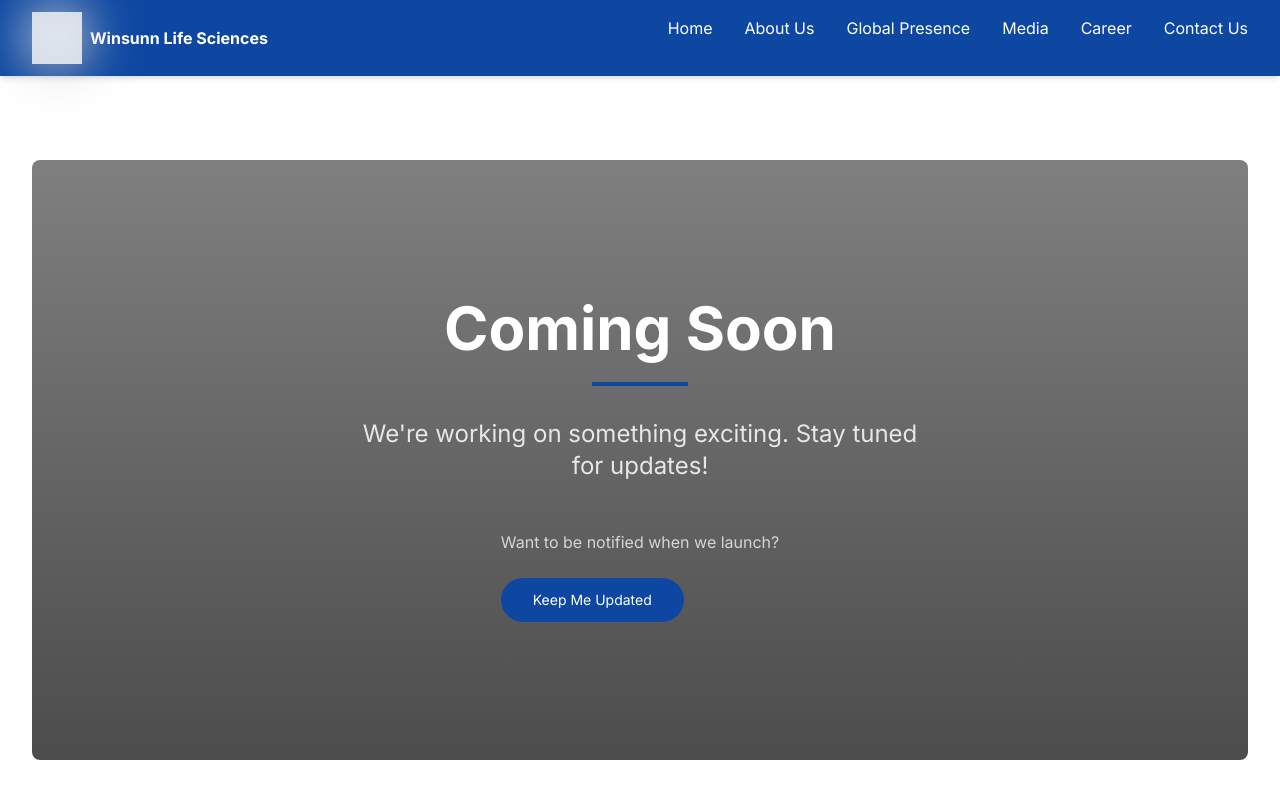
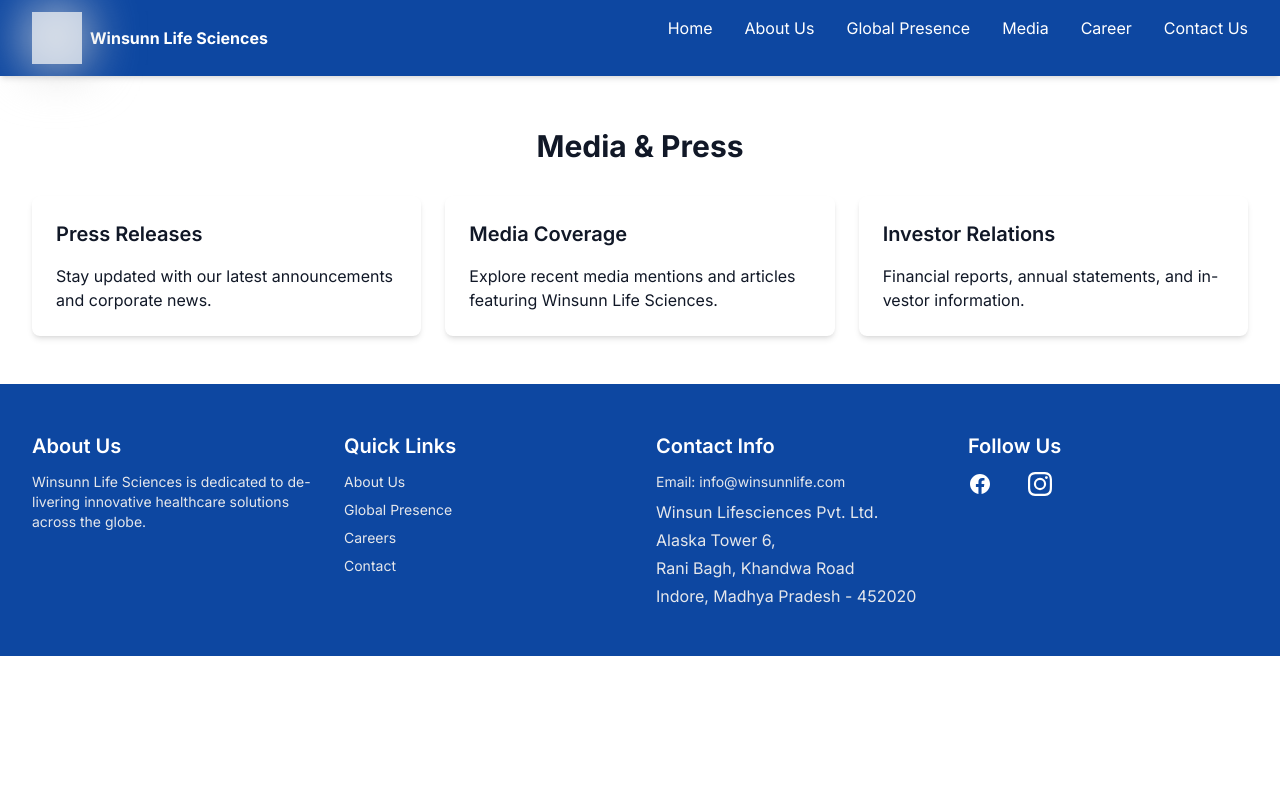
Before and after one commit to ankittyagi140/winsunlifescience, a Next.js app: page /media in a window 1280 px wide. Shown: the top 800 px of the page. Built offline with nearby package versions, Linux system fonts and the light colour scheme.

Commit message:
fix:lint issues

```diff
--- a/src/app/layout.tsx
+++ b/src/app/layout.tsx
@@ -3,8 +3,7 @@
 import './globals.css'
 import Link from 'next/link'
 import OptimizedImage from '@/components/OptimizedImage'
-import { Bars3Icon, XMarkIcon } from '@heroicons/react/24/solid'
-import { useState } from 'react'
+import { Bars3Icon } from '@heroicons/react/24/solid'
 import { ThemeProvider } from '@/context/ThemeContext'
 import { OrganizationStructuredData, WebsiteStructuredData } from '@/components/StructuredData'
 import ScrollToTop from '@/components/ScrollToTop'
@@ -32,12 +31,6 @@
 }: {
   children: React.ReactNode
 }) {
-  const [isMenuOpen, setIsMenuOpen] = useState(false);
-
-  const toggleMenu = () => {
-    setIsMenuOpen(!isMenuOpen);
-  };
-
   return (
     <html lang="en" suppressHydrationWarning>
       <head>
@@ -73,14 +66,9 @@
             {/* Mobile Menu Toggle */}
             <div className="md:hidden">
               <button
-                onClick={toggleMenu}
                 className="text-white focus:outline-none"
               >
-                {isMenuOpen ? (
-                  <XMarkIcon className="h-6 w-6" />
-                ) : (
                 <Bars3Icon className="h-6 w-6" />
-                )}
               </button>
             </div>
 
@@ -127,54 +115,46 @@
             </nav>
 
             {/* Mobile Dropdown Menu */}
-            {isMenuOpen && (
             <div className="md:hidden absolute top-full left-0 w-full bg-primary shadow-lg">
               <nav className="flex flex-col p-4 space-y-2">
                 <Link
                   href="/"
                   className="text-white flex align-center hover:bg-primary-dark p-2 rounded"
-                    onClick={toggleMenu}
                 >
                   Home
                 </Link>
                 <Link
                   href="/about"
                   className="text-white flex align-center hover:bg-primary-dark p-2 rounded"
-                    onClick={toggleMenu}
                 >
                   About Us
                 </Link>
                 <Link
                   href="/global-presence"
                   className="text-white flex align-center hover:bg-primary-dark p-2 rounded"
-                    onClick={toggleMenu}
                 >
                   Global Presence
                 </Link>
                 <Link
                   href="/media"
                   className="text-white flex align-center hover:bg-primary-dark p-2 rounded"
-                    onClick={toggleMenu}
                 >
                   Media
                 </Link>
                 <Link
                   href="/career"
                   className="text-white flex align-center hover:bg-primary-dark p-2 rounded"
-                    onClick={toggleMenu}
                 >
                   Career
                 </Link>
                 <Link
                   href="/contact"
                   className="text-white flex align-center hover:bg-primary-dark p-2 rounded"
-                    onClick={toggleMenu}
                 >
                   Contact Us
                 </Link>
               </nav>
             </div>
-            )}
           </div>
         </header>
 
--- a/src/app/media/page.tsx
+++ b/src/app/media/page.tsx
@@ -1,5 +1,3 @@
-'use client';
-
 import React from 'react';
 import { Metadata } from 'next';
 
@@ -10,29 +8,20 @@
 
 export default function Media() {
   return (
-    <div className="min-h-screen pt-20">
-      <div className="container mx-auto px-4">
-        <div className="relative w-full h-[600px] rounded-lg overflow-hidden">
-          {/* Overlay with Gradient */}
-          <div className="absolute inset-0 bg-gradient-to-b from-black/50 to-black/70 flex flex-col items-center justify-center text-white">
-            <h1 className="text-5xl md:text-6xl font-bold mb-6 text-center">
-              Coming Soon
-            </h1>
-            <div className="w-24 h-1 bg-primary mb-8"></div>
-            <p className="text-xl md:text-2xl text-gray-200 text-center max-w-2xl px-4">
-              We&apos;re working on something exciting. Stay tuned for updates!
-            </p>
-
-            {/* Optional: Add a newsletter signup or social media links */}
-            <div className="mt-12 space-y-6">
-              <p className="text-gray-300 text-center">
-                Want to be notified when we launch?
-              </p>
-              <button className="bg-primary text-white px-8 py-3 rounded-full hover:bg-primary/90 transition-colors">
-                Keep Me Updated
-              </button>
-            </div>
-          </div>
+    <div className="container mx-auto px-4 py-12">
+      <h1 className="text-3xl font-bold text-center mb-8">Media & Press</h1>
+      <div className="grid md:grid-cols-2 lg:grid-cols-3 gap-6">
+        <div className="bg-white shadow-md rounded-lg p-6">
+          <h2 className="text-xl font-semibold mb-4">Press Releases</h2>
+          <p>Stay updated with our latest announcements and corporate news.</p>
+        </div>
+        <div className="bg-white shadow-md rounded-lg p-6">
+          <h2 className="text-xl font-semibold mb-4">Media Coverage</h2>
+          <p>Explore recent media mentions and articles featuring Winsunn Life Sciences.</p>
+        </div>
+        <div className="bg-white shadow-md rounded-lg p-6">
+          <h2 className="text-xl font-semibold mb-4">Investor Relations</h2>
+          <p>Financial reports, annual statements, and investor information.</p>
         </div>
       </div>
     </div>
--- a/src/app/metadata.ts
+++ /dev/null
@@ -1,44 +0,0 @@
-import type { Metadata } from 'next'
-
-export const metadata: Metadata = {
-  title: {
-    default: 'Winsunn Life Sciences - Pharmaceutical Innovation',
-    template: '%s | Winsunn Life Sciences'
-  },
-  description: 'Leading pharmaceutical company dedicated to innovative healthcare solutions, research, and improving global health outcomes.',
-  keywords: [
-    'pharmaceutical',
-    'life sciences',
-    'healthcare',
-    'medical research',
-    'innovative medicine'
-  ],
-  metadataBase: new URL('https://www.winsunnlifesciences.com'),
-  openGraph: {
-    type: 'company',
-    locale: 'en_US',
-    url: 'https://www.winsunnlifesciences.com',
-    siteName: 'Winsunn Life Sciences',
-    title: 'Winsunn Life Sciences - Pharmaceutical Innovation',
-    description: 'Leading pharmaceutical company dedicated to innovative healthcare solutions, research, and improving global health outcomes.',
-  },
-  twitter: {
-    card: 'summary_large_image',
-    title: 'Winsunn Life Sciences - Pharmaceutical Innovation',
-    description: 'Leading pharmaceutical company dedicated to innovative healthcare solutions, research, and improving global health outcomes.',
-  },
-  robots: {
-    index: true,
-    follow: true,
-    googleBot: {
-      index: true,
-      follow: true,
-      'max-video-preview': -1,
-      'max-image-preview': 'large',
-      'max-snippet': -1
-    }
-  },
-  verification: {
-    google: 'your-google-site-verification-code', // Replace with actual verification code
-  }
-};
--- a/tailwind.config.ts
+++ b/tailwind.config.ts
@@ -1,5 +1,33 @@
 import type { Config } from 'tailwindcss'
 import plugin from 'tailwindcss/plugin'
+import { fontFamily } from 'tailwindcss/defaultTheme'
+
+const textUtilities = {
+  '.text-wrap-balance': {
+    'text-wrap': 'balance'
+  },
+  '.text-wrap-pretty': {
+    'text-wrap': 'pretty'
+  },
+  '.text-clamp-2': {
+    'display': '-webkit-box',
+    '-webkit-line-clamp': '2',
+    '-webkit-box-orient': 'vertical',
+    'overflow': 'hidden'
+  },
+  '.text-clamp-3': {
+    'display': '-webkit-box',
+    '-webkit-line-clamp': '3',
+    '-webkit-box-orient': 'vertical',
+    'overflow': 'hidden'
+  },
+  '.break-words-safe': {
+    'overflow-wrap': 'break-word',
+    'word-wrap': 'break-word',
+    'word-break': 'break-word',
+    'hyphens': 'auto'
+  }
+}
 
 const config: Config = {
   content: [
@@ -72,34 +100,7 @@
     require('@tailwindcss/typography'),
     require('@tailwindcss/forms'),
     plugin(function({ addUtilities }) {
-      const textUtilities = {
-        '.text-wrap-balance': {
-          'text-wrap': 'balance'
-        },
-        '.text-wrap-pretty': {
-          'text-wrap': 'pretty'
-        },
-        '.text-clamp-2': {
-          'display': '-webkit-box',
-          '-webkit-line-clamp': '2',
-          '-webkit-box-orient': 'vertical',
-          'overflow': 'hidden'
-        },
-        '.text-clamp-3': {
-          'display': '-webkit-box',
-          '-webkit-line-clamp': '3',
-          '-webkit-box-orient': 'vertical',
-          'overflow': 'hidden'
-        },
-        '.break-words-safe': {
-          'overflow-wrap': 'break-word',
-          'word-wrap': 'break-word',
-          'word-break': 'break-word',
-          'hyphens': 'auto'
-        }
-      }
-
-      addUtilities(textUtilities, ['responsive'])
+      addUtilities(textUtilities)
     })
   ],
 }
```
Lines whose indentation alone changed are shown as unchanged.
